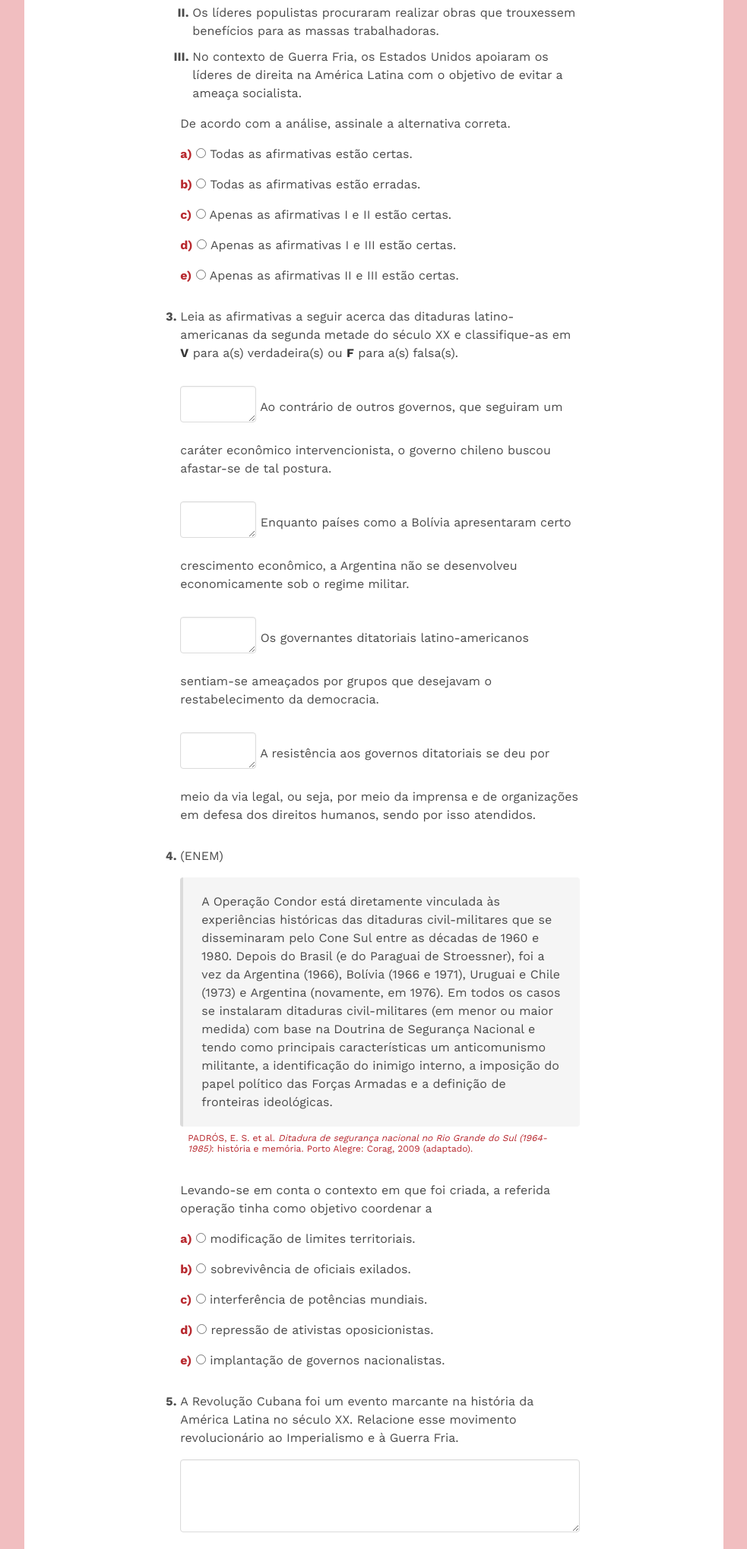
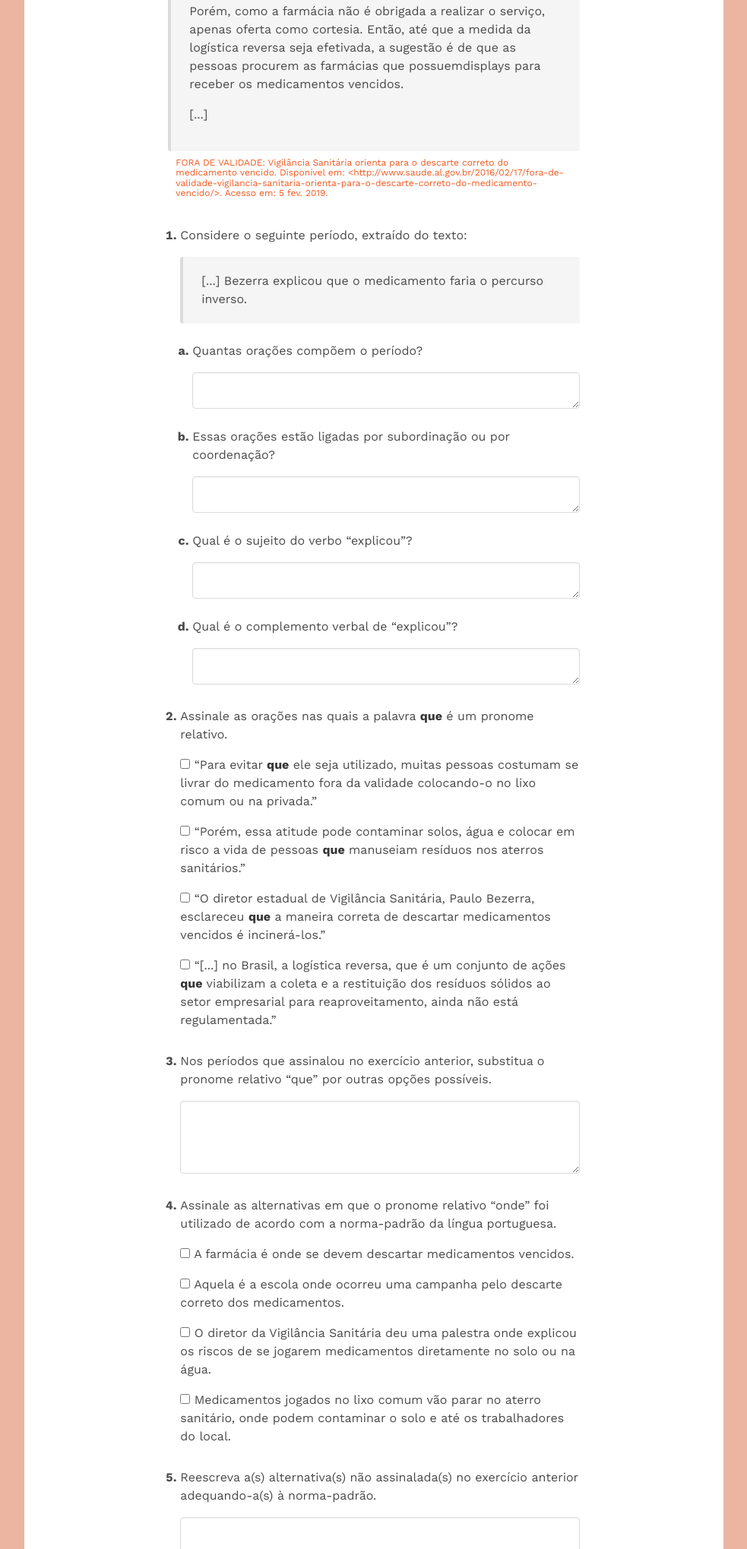
Before and after one commit to Dougllaz86/POR83_7_HE, a plain HTML site: page index.html in a window 1280 px wide. Shown: the part 761-2800 px from the top of the page at 76% size, without its empty margins (148-1131 px from the left). Drawn offline with nearby package versions, Linux system fonts and the light colour scheme.

Commit message:
por83-7-he-final

```diff
--- a/css/custom.css
+++ b/css/custom.css
@@ -5,7 +5,7 @@
 body {
   font-family: 'Work Sans', sans-serif;
   font-size: 16px;
-  background-color: #F1BEC0;
+  background-color: #EBB5A1;
   padding: 30px 0;
 }
 
@@ -26,15 +26,15 @@ section.hora-de-estudo {
 }
 
 .is-primary {
-  background-color: #F1BEC0 !important;
+  background-color: #EBB5A1 !important;
 }
 
 .notification.is-warning {
-  background-color: #A6CE39;
+  background-color: #5BC4BF;
 }
 
 .is-primary .columns div {
-  background: #F1BEC0;
+  background: #EBB5A1;
   color: white;
 }
 
@@ -115,7 +115,7 @@ h1 span {
 .content .legenda h6:first-child {
   /* font-weight: 600 !important; */
   background-color: transparent;
-  color: #B8292F;
+  color: #F15A22;
   margin-bottom: 1rem;
   padding: 0 10px;
   text-align: left;
@@ -124,7 +124,7 @@ h1 span {
 .content .legenda h6 {
   font-weight: 400 !important;
   color: #fff;
-  background-color: #B8292F;
+  background-color: #F15A22;
   padding: 10px;
   border-radius: 3px;
 }
@@ -250,12 +250,12 @@ textarea {
 }
 
 .has-text-primary {
-  color: #B8292F !important;
+  color: #F15A22 !important;
 }
 
 .notification.is-primary h3 {
   width: fit-content;
-  background: #B8292F;
+  background: #F15A22;
   padding: 10px;
   transform: rotate(-5deg);
   margin-top: -35px;
@@ -267,7 +267,7 @@ textarea {
   /* font-weight: 600 !important; */
   background-color: transparent;
   text-align: left;
-  color: #B8292F;
+  color: #F15A22;
   margin-bottom: 1rem;
   padding: 0 10px;
   word-break: break-word;
--- a/index.html
+++ b/index.html
@@ -20,96 +20,139 @@
           <div class="wrapper content">
             <h1>Hora de Estudo</h1>
             <hr>
+            <p>Leia o texto a seguir e responda às questões propostas.</p>
+            <article class="message">
+              <div class="message-body">
+                <h4>FORA DE VALIDADE: Vigilância Sanitária orienta para o descarte correto do medicamento vencido</h4>
+                <p>O descarte correto do medicamento vencido é uma dúvida comum. Para evitar que ele seja utilizado, muitas pessoas costumam se livrar do medicamento fora da validade colocando-o no lixo comum ou na privada. Porém, essa atitude pode
+                  contaminar solos, água e colocar em risco a vida de pessoas que manuseiam resíduos nos aterros sanitários.</p>
+                <p>O diretor estadual de Vigilância Sanitária, Paulo Bezerra, esclareceu que a maneira correta de descartar medicamentos vencidos é incinerá-los. Mas, no Brasil, a logística reversa, que é um conjunto de ações que viabilizam a coleta
+                  e a restituição dos resíduos sólidos ao setor empresarial para reaproveitamento, ainda não está regulamentada.</p>
+                <p>Caso a logística reversa funcionasse, Bezerra explicou que o medicamento faria o percurso inverso. “O consumidor entregaria o medicamento à farmácia, que passaria ao distribuidor e, enfim, ao fabricante, para que o medicamento seja
+                  incinerado.”</p>
+                <p>Porém, como a farmácia não é obrigada a realizar o serviço, apenas oferta como cortesia. Então, até que a medida da logística reversa seja efetivada, a sugestão é de que as pessoas procurem as farmácias que possuemdisplays para
+                  receber os medicamentos vencidos.</p>
+                <p>[...]</p>
+                <p></p>
+              </div>
+            </article>
+            <div class="legenda is-size-7">
+              <h6>FORA DE VALIDADE: Vigilância Sanitária orienta para o descarte correto do medicamento vencido. Disponível em:
+                &lt;http://www.saude.al.gov.br/2016/02/17/fora-de-validade-vigilancia-sanitaria-orienta-para-o-descarte-correto-do-medicamento-vencido/&gt;. Acesso em: 5 fev. 2019.</h6>
+            </div>
             <ol class="is-decimal exercicios">
               <li>
-                <p>A respeito do populismo, faça o que se pede.</p>
+                <p>Considere o seguinte período, extraído do texto:</p>
+                <article class="message">
+                  <div class="message-body">
+                    <p>[...] Bezerra explicou que o medicamento faria o percurso inverso.</p>
+                  </div>
+                </article>
                 <ol type="a">
                   <li>
-                    <p>Conceitue "populismo".</p>
-                    <textarea name="idpergunta_0" id="idpergunta_0" class="textarea" placeholder="" rows="2"></textarea>
+                    <p>Quantas orações compõem o período?</p>
+                    <textarea name="idpergunta_0" id="idpergunta_0" class="textarea" placeholder="" rows="1"></textarea>
                   </li>
                   <li>
-                    <p>Cite algumas características de um líder populista.</p>
-                    <textarea name="idpergunta_0" id="idpergunta_0" class="textarea" placeholder="" rows="2"></textarea>
+                    <p>Essas orações estão ligadas por subordinação ou por coordenação?</p>
+                    <textarea name="idpergunta_0" id="idpergunta_0" class="textarea" placeholder="" rows="1"></textarea>
                   </li>
                   <li>
-                    <p>Apresente a contradição que alguns autores apontam quanto aos governos populistas.</p>
-                    <textarea name="idpergunta_0" id="idpergunta_0" class="textarea" placeholder="" rows="2"></textarea>
+                    <p>Qual é o sujeito do verbo “explicou”?</p>
+                    <textarea name="idpergunta_0" id="idpergunta_0" class="textarea" placeholder="" rows="1"></textarea>
+                  </li>
+                  <li>
+                    <p>Qual é o complemento verbal de “explicou”?</p>
+                    <textarea name="idpergunta_0" id="idpergunta_0" class="textarea" placeholder="" rows="1"></textarea>
                   </li>
                 </ol>
               </li>
               <li>
-                <p>Sobre o populismo na América Latina, analise as afirmativas a seguir.</p>
+                <p>Assinale as orações nas quais a palavra <strong>que</strong> é um pronome relativo.</p>
+                <p><label class="checkbox">
+                    <input type="checkbox">
+                  </label> “Para evitar <strong>que</strong> ele seja utilizado, muitas pessoas costumam se livrar do medicamento fora da validade colocando-o no lixo comum ou na privada.”</p>
+                <p><label class="checkbox">
+                    <input type="checkbox">
+                  </label> “Porém, essa atitude pode contaminar solos, água e colocar em risco a vida de pessoas <strong>que</strong> manuseiam resíduos nos aterros sanitários.”</p>
+                <p><label class="checkbox">
+                    <input type="checkbox">
+                  </label> “O diretor estadual de Vigilância Sanitária, Paulo Bezerra, esclareceu <strong>que</strong> a maneira correta de descartar medicamentos vencidos é incinerá-los.”</p>
+                <p><label class="checkbox">
+                    <input type="checkbox">
+                  </label> “[...] no Brasil, a logística reversa, que é um conjunto de ações <strong>que</strong> viabilizam a coleta e a restituição dos resíduos sólidos ao setor empresarial para reaproveitamento, ainda não está regulamentada.”</p>
+              </li>
+              <li>
+                <p>Nos períodos que assinalou no exercício anterior, substitua o pronome relativo “que” por outras opções possíveis.</p>
+                <textarea name="idpergunta_0" id="idpergunta_0" class="textarea" placeholder="" rows="3"></textarea>
+              </li>
+              <li>
+                <p>Assinale as alternativas em que o pronome relativo “onde” foi utilizado de acordo com a norma-padrão da língua portuguesa.</p>
+                <p><label class="checkbox">
+                    <input type="checkbox">
+                  </label> A farmácia é onde se devem descartar medicamentos vencidos.</p>
+                <p><label class="checkbox">
+                    <input type="checkbox">
+                  </label> Aquela é a escola onde ocorreu uma campanha pelo descarte correto dos medicamentos.</p>
+                <p><label class="checkbox">
+                    <input type="checkbox">
+                  </label> O diretor da Vigilância Sanitária deu uma palestra onde explicou os riscos de se jogarem medicamentos diretamente no solo ou na água.</p>
+                <p><label class="checkbox">
+                    <input type="checkbox">
+                  </label> Medicamentos jogados no lixo comum vão parar no aterro sanitário, onde podem contaminar o solo e até os trabalhadores do local.</p>
+              </li>
+              <li>
+                <p>Reescreva a(s) alternativa(s) não assinalada(s) no exercício anterior adequando-a(s) à norma-padrão.</p>
+                <textarea name="idpergunta_0" id="idpergunta_0" class="textarea" placeholder="" rows="4"></textarea>
+              </li>
+              <li>
+                <p>Leia as sentenças a seguir.</p>
                 <ol type="I">
                   <li>
-                    <p>Foi um fenômeno que atingiu vários países durante as décadas de 1930 a 1970.</p>
+                    <p>É importante que os medicamentos sejam descartados nos locais corretos.</p>
                   </li>
                   <li>
-                    <p>Os líderes populistas procuraram realizar obras que trouxessem benefícios para as massas trabalhadoras.</p>
+                    <p>As farmácias que eu conheço descartam medicamentos vencidos.</p>
                   </li>
                   <li>
-                    <p>No contexto de Guerra Fria, os Estados Unidos apoiaram os líderes de direita na América Latina com o objetivo de evitar a ameaça socialista.</p>
+                    <p>O lixo comum não é o lugar adequado para conter medicamentos que estão vencidos.</p>
+                  </li>
+                  <li>
+                    <p>Sabemos que é importante descartar os medicamentos vencidos em locais adequados.</p>
+                  </li>
+                  <li>
+                    <p>Todos os medicamentos que foram descartados estavam vencidos.</p>
                   </li>
                 </ol>
-                <p>De acordo com a análise, assinale a alternativa correta.</p>
-                <p><strong class="has-text-primary">a)</strong> <label class="radio">
+                <p>Apresentam pronomes relativos as frases</p>
+                <ol type="a">
+                  <li>
+                    <p><label class="radio">
                         <input type="radio" name="answer">
-                  </label> Todas as afirmativas estão certas.</p>
-                <p><strong class="has-text-primary">b)</strong> <label class="radio">
-                    <input type="radio" name="answer">
-                  </label> Todas as afirmativas estão erradas.</p>
-                <p><strong class="has-text-primary">c)</strong> <label class="radio">
-                    <input type="radio" name="answer">
-                  </label> Apenas as afirmativas I e II estão certas.</p>
-                <p><strong class="has-text-primary">d)</strong> <label class="radio">
-                    <input type="radio" name="answer">
-                  </label> Apenas as afirmativas I e III estão certas.</p>
-                <p><strong class="has-text-primary">e)</strong> <label class="radio">
-                    <input type="radio" name="answer">
-                  </label> Apenas as afirmativas II e III estão certas.</p>
+                      </label> I, II e III.</p>
                   </li>
                   <li>
-                <p>Leia as afirmativas a seguir acerca das ditaduras latino-americanas da segunda metade do século XX e classifique-as em <strong>V</strong> para a(s) verdadeira(s) ou <strong>F</strong> para a(s) falsa(s).</p>
-                <p> <span><textarea name="idpergunta_0" id="idpergunta_0" class="textarea" placeholder="" rows="1"></textarea></span> Ao contrário de outros governos, que seguiram um caráter econômico intervencionista, o governo chileno buscou
-                  afastar-se de tal postura.</p>
-                <p> <span><textarea name="idpergunta_0" id="idpergunta_0" class="textarea" placeholder="" rows="1"></textarea></span> Enquanto países como a Bolívia apresentaram certo crescimento econômico, a Argentina não se desenvolveu
-                  economicamente sob o regime militar.</p>
-                <p> <span><textarea name="idpergunta_0" id="idpergunta_0" class="textarea" placeholder="" rows="1"></textarea></span> Os governantes ditatoriais latino-americanos sentiam-se ameaçados por grupos que desejavam o restabelecimento da
-                  democracia.</p>
-                <p> <span><textarea name="idpergunta_0" id="idpergunta_0" class="textarea" placeholder="" rows="1"></textarea></span> A resistência aos governos ditatoriais se deu por meio da via legal, ou seja, por meio da imprensa e de organizações
-                  em defesa dos direitos humanos, sendo por isso atendidos.</p>
+                    <p><label class="radio">
+                        <input type="radio" name="answer">
+                      </label> II, IV e V.</p>
                   </li>
                   <li>
-                <p>(ENEM)</p>
-                <article class="message">
-                  <div class="message-body">
-                    <p>A Operação Condor está diretamente vinculada às experiências históricas das ditaduras civil-militares que se disseminaram pelo Cone Sul entre as décadas de 1960 e 1980. Depois do Brasil (e do Paraguai de Stroessner), foi a vez
-                      da Argentina (1966), Bolívia (1966 e 1971), Uruguai e Chile (1973) e Argentina (novamente, em 1976). Em todos os casos se instalaram ditaduras civil-militares (em menor ou maior medida) com base na Doutrina de Segurança Nacional
-                      e tendo como principais características um anticomunismo militante, a identificação do inimigo interno, a imposição do papel político das Forças Armadas e a definição de fronteiras ideológicas.</p>
-                  </div>
-                </article>
-                <div class="legenda is-size-7">
-                  <h6>PADRÓS, E. S. et al. <em>Ditadura de segurança nacional no Rio Grande do Sul (1964-1985)</em>: história e memória. Porto Alegre: Corag, 2009 (adaptado).</h6>
-                </div>
-                <p>Levando-se em conta o contexto em que foi criada, a referida operação tinha como objetivo coordenar a</p>
-                <p><strong class="has-text-primary">a)</strong> <label class="radio">
-                    <input type="radio" name="answer1">
-                  </label> modificação de limites territoriais.</p>
-                <p><strong class="has-text-primary">b)</strong> <label class="radio">
-                    <input type="radio" name="answer1">
-                  </label> sobrevivência de oficiais exilados.</p>
-                <p><strong class="has-text-primary">c)</strong> <label class="radio">
-                    <input type="radio" name="answer1">
-                  </label> interferência de potências mundiais.</p>
-                <p><strong class="has-text-primary">d)</strong> <label class="radio">
-                    <input type="radio" name="answer1">
-                  </label> repressão de ativistas oposicionistas.</p>
-                <p><strong class="has-text-primary">e)</strong> <label class="radio">
-                    <input type="radio" name="answer1">
-                  </label> implantação de governos nacionalistas.</p>
+                    <p><label class="radio">
+                        <input type="radio" name="answer">
+                      </label> II, III e V.</p>
                   </li>
                   <li>
-                <p>A Revolução Cubana foi um evento marcante na história da América Latina no século XX. Relacione esse movimento revolucionário ao Imperialismo e à Guerra Fria.</p>
+                    <p><label class="radio">
+                        <input type="radio" name="answer">
+                      </label> III, IV e V.</p>
+                  </li>
+                  <li>
+                    <p><label class="radio">
+                        <input type="radio" name="answer">
+                      </label> I, IV e V.</p>
+                  </li>
+                </ol>
+                <p>Justifique sua resposta.</p>
                 <textarea name="idpergunta_0" id="idpergunta_0" class="textarea" placeholder="" rows="3"></textarea>
               </li>
             </ol>
```
Lines whose indentation alone changed are shown as unchanged.
